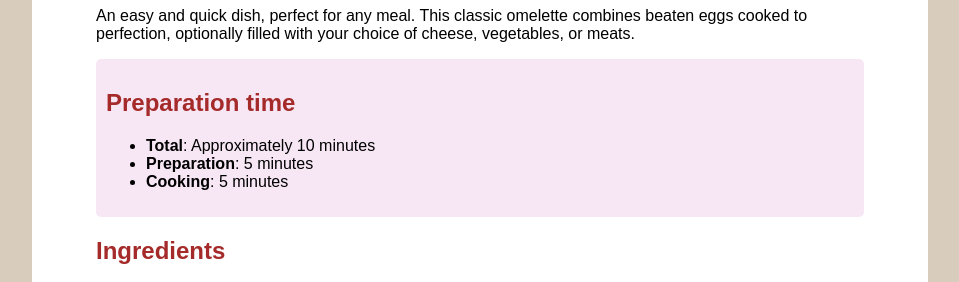
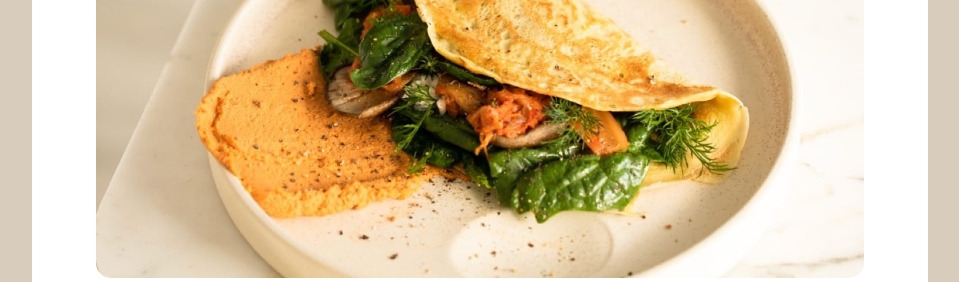
Before and after one commit to dehtaj/Simple-Recipe, a plain HTML site: page index.html in a window 1280 px wide. Shown: the part 201-483 px from the top of the page, without its empty margins (160-1119 px from the left). Drawn offline with Linux system fonts and the light colour scheme.

Commit message:
Update index.html

```diff
--- a/index.html
+++ b/index.html
@@ -64,7 +64,7 @@
 </head>
 <body>
   <div class="bg">
-    <img src="assets/images/image-omelette.jpeg" alt="">
+    <img src="image-omelette.jpeg" alt="">
     <h1>Simple Omelette Recipe</h1>
     <p>An easy and quick dish, perfect for any meal. This classic omelette combines beaten eggs cooked
     to perfection, optionally filled with your choice of cheese, vegetables, or meats.</p>
```
